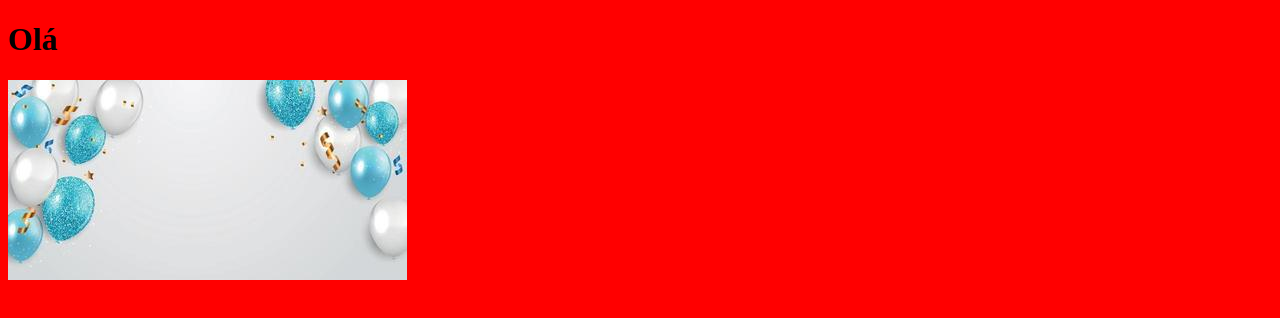
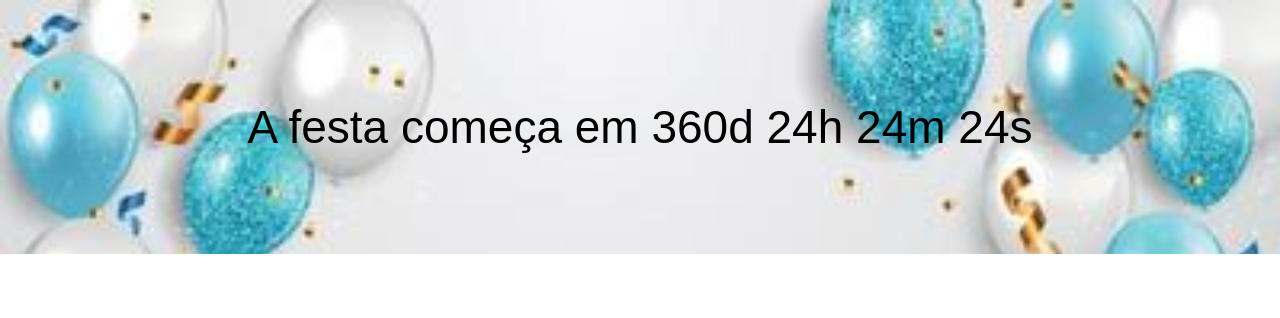
Before and after one commit to LuisQuelhasDev/ebc_contador, a website built with Parcel: page src/index.html in a window 1280 px wide. Built offline with nearby package versions, Linux system fonts and the light colour scheme.

Commit message:
Criando o hero

```diff
--- a/src/index.html
+++ b/src/index.html
@@ -1,5 +1,5 @@
 <!DOCTYPE html>
-<html lang="en">
+<html lang="pt-br">
 <head>
     <meta charset="UTF-8">
     <meta name="viewport" content="width=device-width, initial-scale=1.0">
@@ -7,8 +7,13 @@
     <title>Contador</title>
 </head>
 <body>
-    <h1>Olá</h1>
-    <img src="./images/fundoAniversario.jpg" alt="">
+    <header class="hero">
+        <div class="container">
+            <p class="hero__text">
+                A festa começa em 360d 24h 24m 24s
+            </p>
+        </div>
+    </header>
     <script src="scripts/main.js"></script>
 </body>
 </html>
--- /dev/null
+++ b/src/styles/_hero.scss
@@ -0,0 +1,20 @@
+.hero{
+    background-image: url(../images/fundoAniversario.jpg);
+    background-repeat: no-repeat;
+    background-size: cover;
+    padding-top: 100px;
+    padding-bottom: 100px;
+
+    &__text{
+        font-size: 46px;
+        text-align: center;
+    }
+    @media (max-width:640px) {
+        padding-top: 50px;
+        padding-bottom: 50px;
+
+        &__text{
+            font-size: 40px;
+        }
+    }
+}
--- a/src/styles/main.scss
+++ b/src/styles/main.scss
@@ -1,3 +1,14 @@
-body{
-    background-color: red;
+@use "hero";
+
+*{
+    margin: 0;
+    padding: 0;
+    box-sizing: border-box;
+    font-family: sans-serif;
 }
+
+.container{
+    max-width: 960px;
+    width: 100%;
+    margin: 0 auto;
+}
```
Also changed, not shown: src/images/fundo2.jpg (added).
